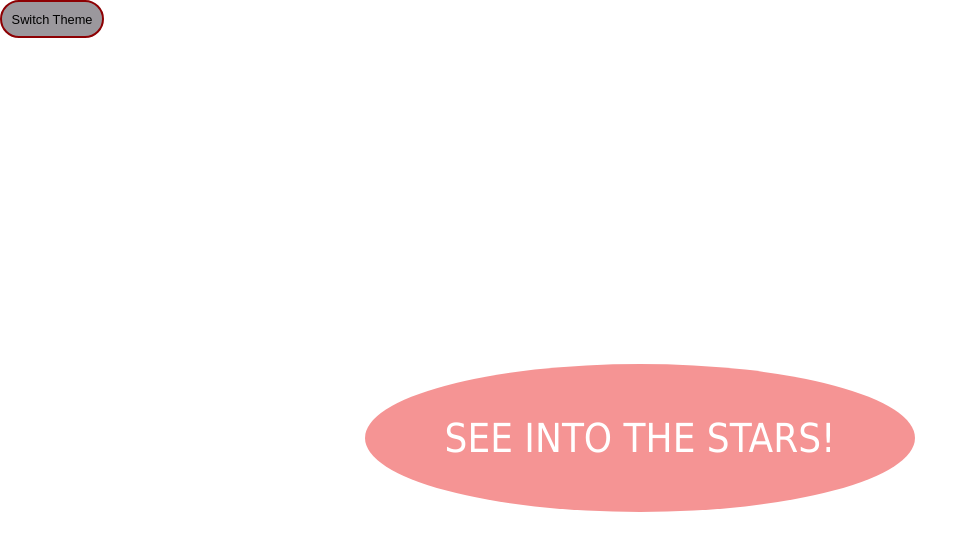
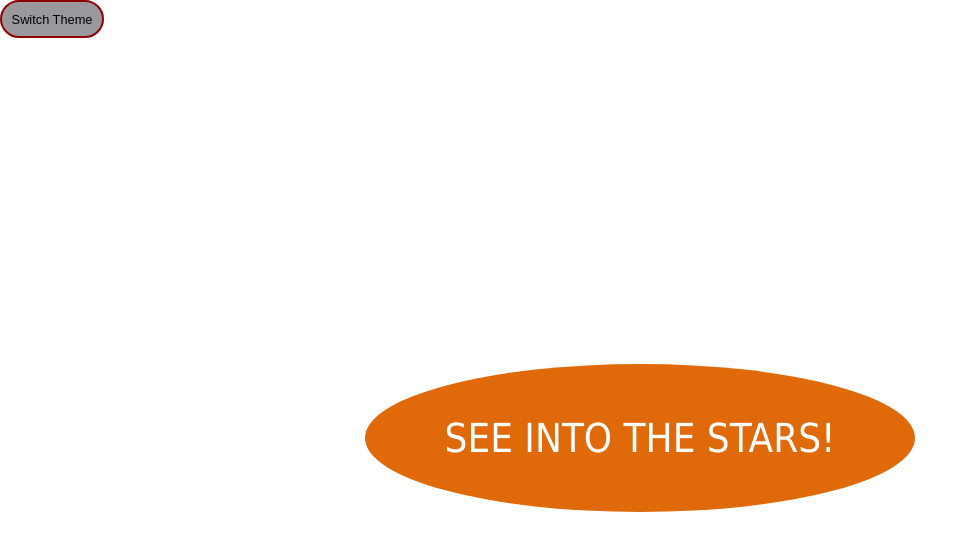
Before and after one commit to joannebasa/nasa-app, a React (Create React App) app: page / in a window 1280 px wide. Shown: the top 550 px of the page, without its empty margins (0-978 px from the left). Built offline with nearby package versions, Linux system fonts and the light colour scheme.

Commit message:
change CSS on home screen

```diff
--- a/src/App.css
+++ b/src/App.css
@@ -82,11 +82,11 @@ body {
 
 .home-link {
   font-size: 40px;
-  background: #f59494;
+  background: #e06a0a;
   display: inline-block;
   padding: 40px 80px;
   color: #fff;
-  border-radius: 50%;
+  border-radius: 80%;
   text-decoration: none;
   transition: 0.3s ease all;
   text-transform: uppercase;
@@ -94,5 +94,5 @@ body {
 
 .home-link:hover {
   border-radius: 5px;
-  background: #e77171;
+  background: #e90404;
 }
```
